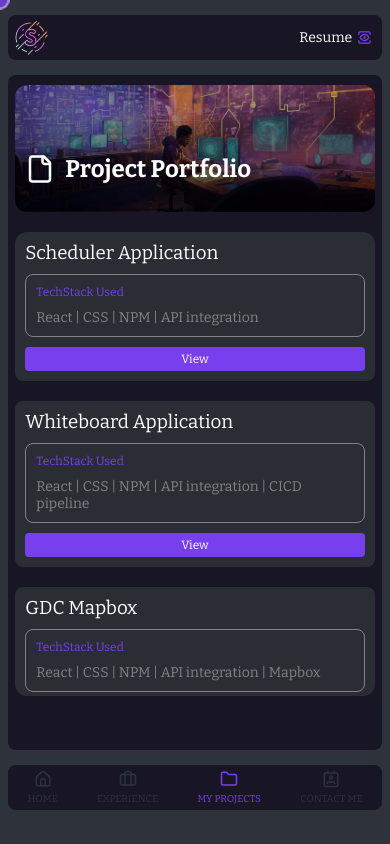
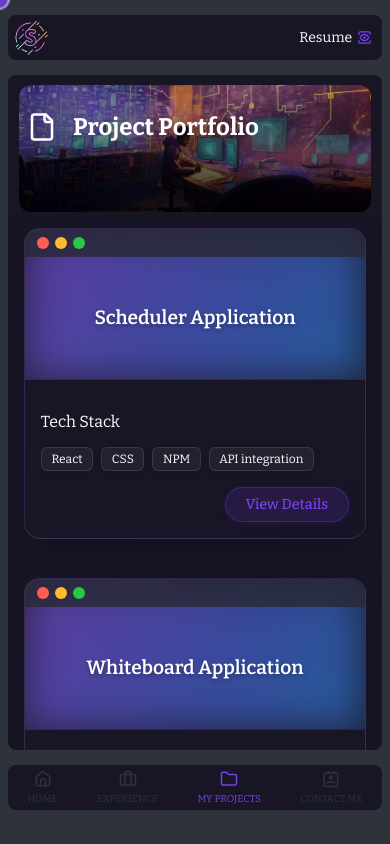
Before and after one commit to sandeepbeherakbl/sandeepPortfolio, a React (Vite) app: page /projects in a window 390 px wide. Built offline with nearby package versions, Linux system fonts and the light colour scheme.

Commit message:
mobile view ui updated

```diff
--- a/src/components/Mobile/Pages/Project.jsx
+++ b/src/components/Mobile/Pages/Project.jsx
@@ -1,48 +1,73 @@
 import { File } from "lucide-react";
+import { motion } from "framer-motion";
 import projectsData from "../../../json/project.json";
 import PropTypes from "prop-types";
 
 export const Project = ({ setSelectedProject }) => {
   return (
-    <>
     <div className="mob-body-container-height">
-        {/* header */}
-
       <div className="mob-project-main-head">
         <div className="mob-project-head-content">
           <div className="mob-project-page-head">
             <File width={30} height={30} />
             <h2>Project Portfolio</h2>
           </div>
-            <p className="project-p-tag"></p>
         </div>
       </div>
 
-        {/* cards */}
       <div className="mob-project-cards-main">
         <div className="mob-project-page">
           {projectsData.map((project, index) => (
-              <div key={index} className="mob-project-card">
+            <motion.div
+              key={index}
+              className="mob-project-card"
+              initial={{ opacity: 0, y: 20 }}
+              animate={{ opacity: 1, y: 0 }}
+              transition={{ delay: index * 0.1 }}
+              whileTap={{ scale: 0.98 }}
+            >
               <div className="mob-project-card-img">
-                  <h3>{project.title}</h3>
+                <div className="mac-window-header">
+                  <div className="window-buttons">
+                    <div className="window-button close-btns"></div>
+                    <div className="window-button minimize-btn"></div>
+                    <div className="window-button maximize-btn"></div>
+                  </div>
+                </div>
+                <div className="gradient-bg" />
+                <motion.h3
+                  initial={{ opacity: 0, y: 10 }}
+                  animate={{ opacity: 1, y: 0 }}
+                  transition={{ delay: index * 0.1 + 0.2 }}
+                >
+                  {project.title}
+                </motion.h3>
               </div>
               <div className="mob-project-content">
                 <div className="mob-tech-stack">
-                    <p>TechStack Used</p>
-                    <p>{project.techStack.join(" | ")}</p>
-                  </div>
-                  <div className="mob-view-btn">
-                    <button onClick={() => setSelectedProject(project)}>
-                      View
-                    </button>
+                  <p>Tech Stack</p>
+                  <div className="tech-stack-container">
+                    {project.techStack.map((tech, i) => (
+                      <span key={i} className="tech-tag">
+                        {tech}
+                      </span>
+                    ))}
                   </div>
                 </div>
+                <motion.div
+                  className="mob-view-btn"
+                  whileTap={{ scale: 0.95 }}
+                >
+                  <button onClick={() => setSelectedProject(project)}>
+                    View Details
+                  </button>
+                </motion.div>
               </div>
+            </motion.div>
           ))}
         </div>
       </div>
     </div>
-    </>
   );
 };
 
--- a/src/components/Mobile/Styles/Mobile.css
+++ b/src/components/Mobile/Styles/Mobile.css
@@ -465,11 +465,11 @@
 /* ****************** */
 
 .mob-project-main-head {
-  width: 96%;
+  width: 94%;
   height: auto;
   margin-top: 10px;
   height: 15vh;
-  margin-left: 2%;
+  margin-left: 3%;
   border-radius: 12px;
   background: linear-gradient(
       to bottom,
@@ -478,79 +478,180 @@
     ),
     url(../../../assets/projectTitle.png);
   background-size: cover;
-  background-position: 0% 50%;
-}
+  background-position: 0% 50%;}
 
 .mob-project-page-head {
   display: flex;
   align-items: center;
-  gap: 10px;
-  height: 100%;
+  gap: 1rem;
+  color: #783fef;
 }
 
 .mob-project-head-content {
-  padding: 50px 10px;
+  padding: 0.5rem;
 }
 
 .mob-project-cards-main {
-  width: 96%;
-  margin-left: 2%;
-  /* background-color: #22252d; */
-  border-radius: 12px;
-  margin-top: 20px;
-  margin-bottom: 20px;
-  height: 55vh;
-  overflow-y: scroll;
+  padding: 1rem;
+  background: #181525;
 }
 
 .mob-project-page {
-  /* padding: 10px; */
+  display: flex;
+  flex-direction: column;
+  gap: 1.5rem;
+  padding-bottom: 5rem;
 }
 
 .mob-project-card {
-  background-color: #2a2d34;
-  padding: 10px;
-  margin-bottom: 20px;
-  border-radius: 8px;
+  position: relative;
+  background: linear-gradient(145deg, rgba(46, 50, 58, 0.95), rgba(28, 30, 35, 0.95));
+  border-radius: 16px;
+  overflow: hidden;
+  box-shadow: 0 8px 32px rgba(0, 0, 0, 0.2);
+  border: 1px solid rgba(120, 63, 239, 0.2);
+  margin-bottom: 15px;
+}
+
+.mob-project-card-img {
+  position: relative;
+  height: 150px;
+  background: linear-gradient(45deg, #2b2145, #1a1a2e);
+  display: flex;
+  flex-direction: column;
+  align-items: center;
+  justify-content: center;
+  overflow: hidden;
+  border-bottom: 1px solid rgba(120, 63, 239, 0.2);
+  border-radius: 16px 16px 0 0;
+}
+
+/* Mac-style header bar */
+.mac-window-header {
+  position: absolute;
+  top: 0;
+  left: 0;
+  right: 0;
+  height: 28px;
+  background: rgba(40, 42, 54, 0.8);
+  display: flex;
+  align-items: center;
+  padding: 0 12px;
+  backdrop-filter: blur(8px);
+  z-index: 1;
+  border-radius: 16px 16px 0 0;
+}
+
+.window-buttons {
+  display: flex;
+  gap: 6px;
+}
+
+.window-button {
+  width: 12px;
+  height: 12px;
+  border-radius: 50%;
+}
+
+.close-btns {
+  background: #ff5f56;
+}
+
+.minimize-btn {
+  background: #ffbd2e;
+}
+
+.maximize-btn {
+  background: #27c93f;
+}
+
+/* Animated gradient background */
+.gradient-bg {
+  position: absolute;
+  inset: 0;
+  background: linear-gradient(
+    125deg,
+    #ff7b00,
+    #ff006a,
+    #a94dff,
+    #4d79ff,
+    #05c1ff,
+    #00ffd5
+  );
+  background-size: 400% 400%;
+  filter: blur(20px);
+  opacity: 0.5;
+  animation: bgShift 8s ease infinite;
+  z-index: 0;
+  border-radius: 16px 16px 0 0;
 }
 
 .mob-project-card-img h3 {
+  font-size: 1.2rem;
+  color: #fff;
+  text-align: center;
   margin: 0;
-  font-weight: 400;
+  padding: 1rem;
+  position: relative;
+  z-index: 1;
+  text-shadow: 0 2px 4px rgba(0, 0, 0, 0.3);
+  font-weight: 600;
+  margin-top: 28px; /* Space for header bar */
 }
 
-.mob-tech-stack p {
-  margin: 0;
+@keyframes gradientMove {
+  0% {
+    background-position: 0% 50%;
+    transform: scale(1);
+  }
+  50% {
+    background-position: 100% 50%;
+    transform: scale(1.1);
+  }
+  100% {
+    background-position: 0% 50%;
+    transform: scale(1);
+  }
 }
 
-.mob-tech-stack p:first-child {
-  margin-bottom: 10px;
-  font-size: 12px;
-  color: #783fef;
+.mob-project-content {
+  padding: 1rem;
+  background: rgba(24, 21, 37, 0.95);
+  border-radius: 0 0 16px 16px;
 }
 
-.mob-tech-stack p:last-child {
-  font-size: 14px;
-  color: #838383;
+.tech-stack-container {
+  display: flex;
+  flex-wrap: wrap;
+  gap: 8px;
+  margin-top: 8px;
 }
 
-.mob-tech-stack {
-  margin-top: 10px;
-  border: 1px solid #838383;
-  padding: 10px;
-  border-radius: 8px;
-  color: white;
+.tech-tag {
+  background: rgba(120, 63, 239, 0.15);
+  padding: 5px 12px;
+  border-radius: 15px;
+  font-size: 0.75rem;
+  color: #fff;
+  border: 1px solid rgba(120, 63, 239, 0.3);
+  box-shadow: 0 2px 4px rgba(0, 0, 0, 0.1);
+}
+
+.mob-view-btn {
+  display: flex;
+  justify-content: flex-end;
+  margin-top: 1rem;
 }
 
 .mob-view-btn button {
-  background-color: #783fef;
-  border: none;
-  outline: none;
-  border-radius: 4px;
-  font-size: 12px;
-  padding: 5px 15px;
-  margin-top: 10px;
-  width: 100%;
+  background: rgba(120, 63, 239, 0.15);
+  border: 1px solid rgba(120, 63, 239, 0.3);
+  padding: 8px 20px;
+  border-radius: 20px;
+  color: #783fef;
+  font-size: 0.9rem;
+  font-weight: 500;
+  box-shadow: 0 2px 8px rgba(120, 63, 239, 0.1);
 }
 
 /* ****************** */
```
Lines whose indentation alone changed are shown as unchanged.
